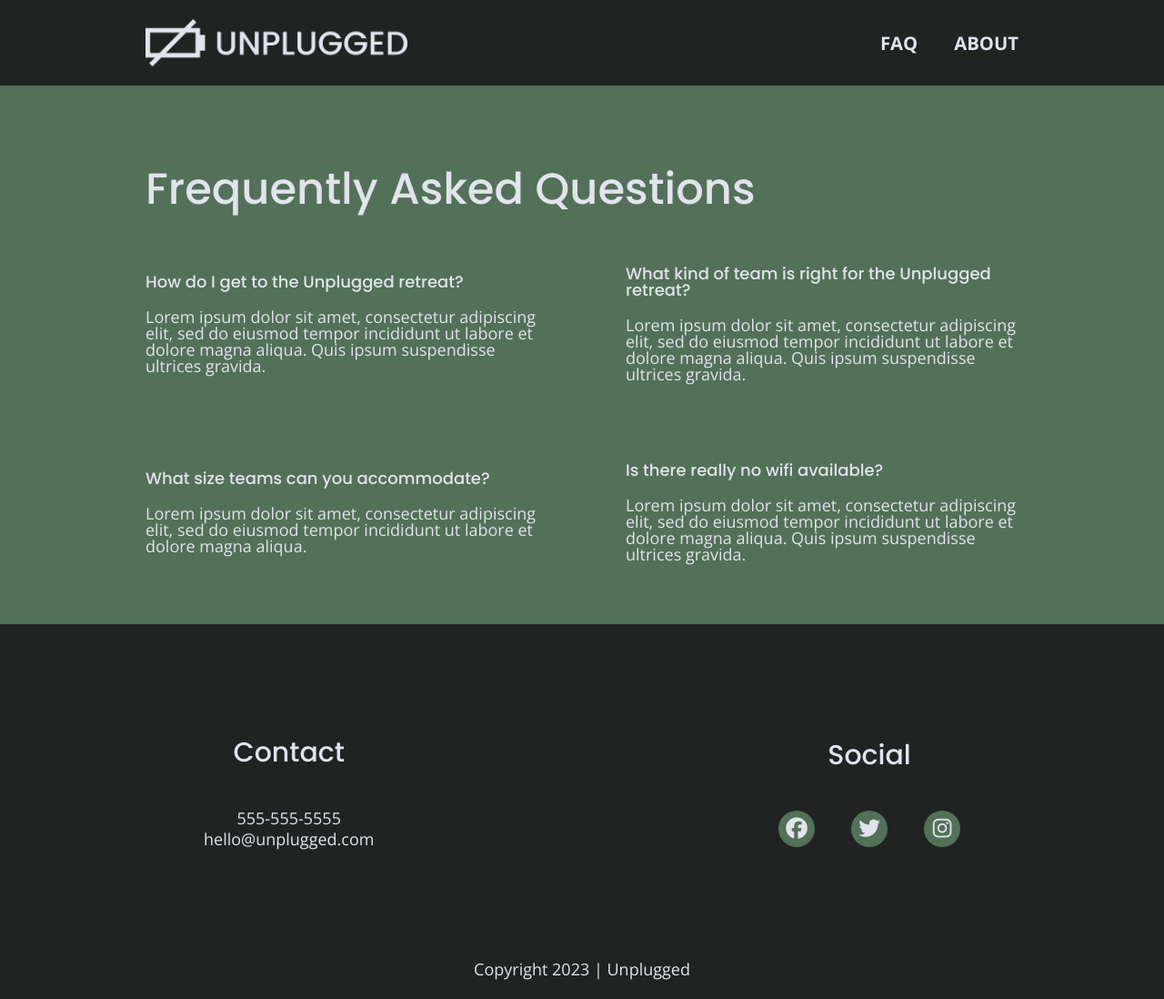
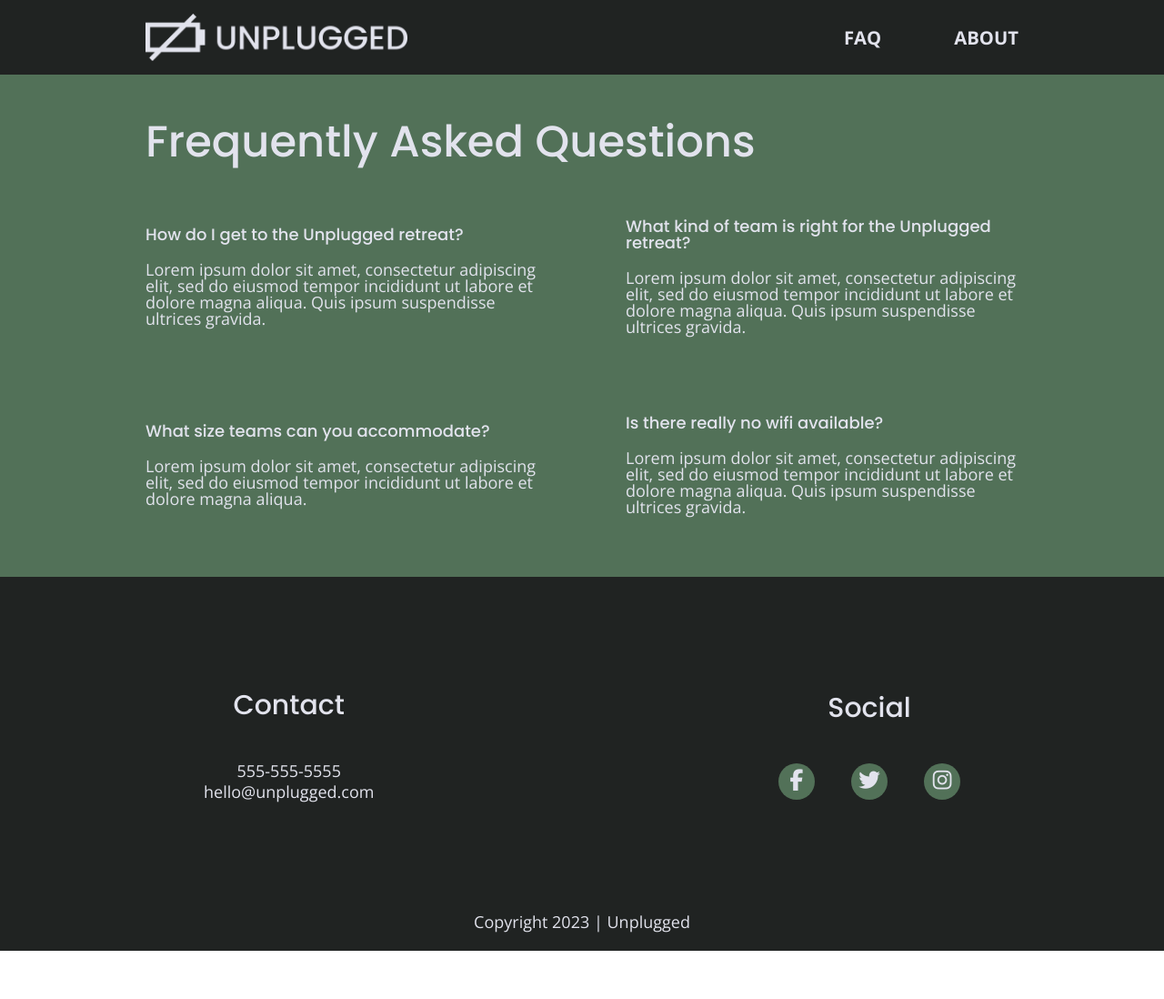
Before and after one commit to Silverpool64/Unplugged-Skillcrush-Project, a website: page faq/index.html in a window 1280 px wide. Shown: the whole page at 91% size. After the commit the page ends 1045 px from the top, so only its background shows below. Drawn offline with nearby package versions, Linux system fonts and the light colour scheme.

Commit message:
Finalized styles

```diff
--- a/css/main.css
+++ b/css/main.css
@@ -103,6 +103,8 @@ body {
 ul,
 ol {
   list-style-type: none;
+  margin: 0;
+  padding: 0;
 }
 
 a {
@@ -114,6 +116,7 @@ h2 {
   font-family: 'Poppins', sans-serif;
   font-size: 1.875em;
   font-weight: 500;
+  margin: 0;
 }
 
 h3,
--- a/faq/index.html
+++ b/faq/index.html
@@ -83,7 +83,7 @@
                     <div class="social">
                         <h4>Social</h4>
                         <div class="social-icons">
-                            <p><a href="https://www.facebook.com/yoursite" target="_blank" rel="noopener"><i class="fab fa-facebook"></i></a></p>
+                            <p><a href="https://www.facebook.com/yoursite" target="_blank" rel="noopener"><i class="fab fa-facebook-f"></i></a></p>
                             <p><a href="https://www.twitter.com/yoursite" target="_blank" rel="noopener"><i class="fab fa-twitter"></i></a></p>
                             <p><a href="https://www.instagram.com/yoursite" target="_blank" rel="noopener"><i class="fab fa-instagram"></i></a></p>
                         </div>
```
Also changed, not shown: about/index.html (+1 -1 lines), index.html (+1 -1 lines).
